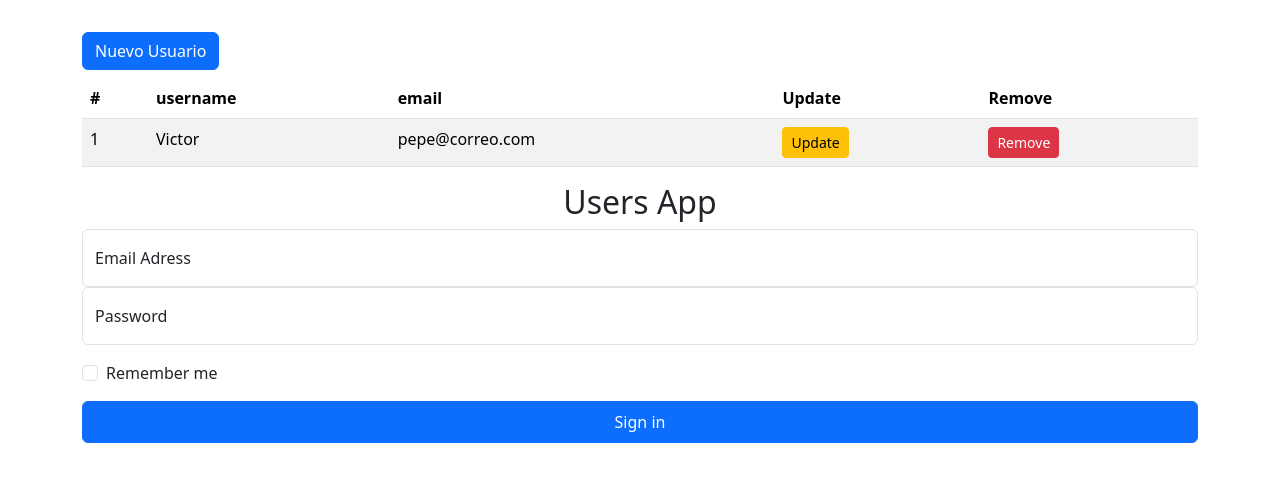
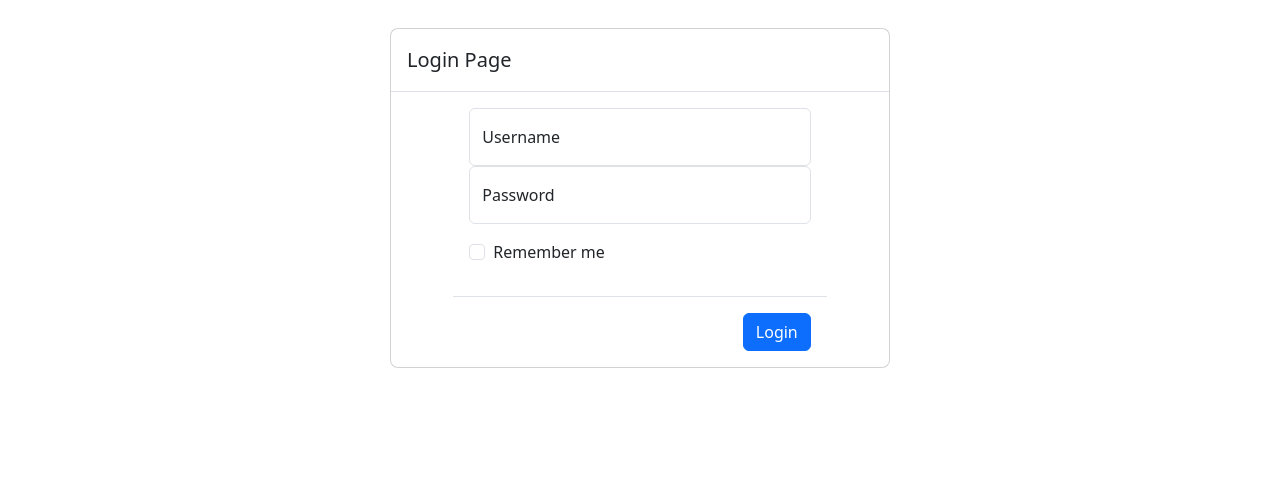
Before and after one commit to VictorPrado002/loginApp, a React (Vite) app: page / in a window 1280 px wide. Shown: the top 482 px of the page. Built offline with nearby package versions, Linux system fonts and the light colour scheme.

Commit message:
restrucuture of all layers

```diff
--- a/src/UsersApp.jsx
+++ b/src/UsersApp.jsx
@@ -1,91 +1,9 @@
-import { UsersList } from "./components/UsersList";
-import { UserForm } from "./components/UserForm";
-import { useUsers } from "./hooks/useUsers";
+import { LoginPage } from "./auth/pages/LoginPage";
+import { UsersPage } from "./pages/UsersPage";
 
-
-
-export const UsersApp = () =>{
-
-    const {
-        users,
-        userSelected,
-        initialUserForm,
-        visibleForm,
-        handlerAddUser,
-        handlerRemoveUser,
-        handlerUserSelectedForm,
-        handlerOpenForm,
-        handlerCloseForm
-    } = useUsers();
-
-    return (
-      <>
-          {!visibleForm ||
-            <div className="abrir-modal animacion fadeIn">
-              <div className="modal" style={{display:"block"}} tabIndex="-1">
-                <div className="modal-dialog" role="document">
-                  <div className="modal-content">
-                    <div className="modal-header">
-                      <h5 className="modal-title">
-                        {userSelected.id>0 ?'Editar':'Crear'} Modal Usuarios
-                      </h5>
-                    </div>
-                    <div className="modal-body">
-                      <UserForm
-                        handlerAddUser={handlerAddUser}
-                        initialUserForm={initialUserForm}
-                        userSelected={userSelected}
-                        handlerCloseForm={handlerCloseForm}
-                      />
-                    </div>
-                  </div>
-                </div>
-              </div>
-            </div>
-          }
-
-         <div className="container my-4 ">
-      <div className="row">
-        <div className="col">
-          {visibleForm ||
-          <button
-          className="btn btn-primary my-2"
-          onClick={handlerOpenForm}>
-            Nuevo Usuario
-          </button>}
-          {users.length===0
-          ? <div className="alert alert-warning">No hay usuarios en el sistema!</div>
-          : <UsersList
-              users={users}
-              handlerRemoveUser={handlerRemoveUser}
-              handlerUserSelectedForm={handlerUserSelectedForm} />}
-        </div>
-      </div>
-      <h2 className="text-center">Users App</h2>
-      <form className="form-signin m-auto w-40 " action="">
-        <div className="form-floating">
-          <input
-            type="email"
-            className="form-control"
-            placeholder="name@example.com"
-          />
-          <label>Email Adress</label>
-        </div>
-        <div className="form-floating">
-          <input type="text" className="form-control" placeholder="Password" />
-          <label>Password</label>
-        </div>
-        <div className="form-check text-start my-3">
-          <input
-            className="form-check-input"
-            type="checkbox"
-            value="remember-me"
-          />
-          <label className="form-check-label">Remember me</label>
-        </div>
-        <button className="btn btn-primary w-100 py-2">Sign in</button>
-      </form>
-    </div>
-    </>
-    );
-}
+export const UsersApp = () => {
+  return <>
+  <LoginPage/>
+  {/* <UsersPage/> */}
+  </>;
+};
--- /dev/null
+++ b/src/auth/pages/LoginPage.jsx
@@ -0,0 +1,50 @@
+export const LoginPage = () => {
+  return (
+    <>
+      <div className="modal" tabIndex="-1" style={{display:"block"}}>
+        <div className="modal-dialog">
+          <div className="modal-content">
+            <div className="modal-header">
+              <h5 className="modal-title">Login Page</h5>
+            </div>
+            <form className="form-signin m-auto w-75 " action="">
+              <div className="modal-body">
+                <div className="form-floating">
+                  <input
+                    type="text"
+                    className="form-control"
+                    placeholder="Username"
+                    name="username"
+                  />
+                  <label>Username</label>
+                </div>
+                <div className="form-floating">
+                  <input
+                    type="password"
+                    className="form-control"
+                    placeholder="Password"
+                    name="Password"
+                  />
+                  <label>Password</label>
+                </div>
+                <div className="form-check text-start my-3">
+                  <input
+                    className="form-check-input"
+                    type="checkbox"
+                    value="remember-me"
+                  />
+                  <label className="form-check-label">Remember me</label>
+                </div>
+              </div>
+              <div className="modal-footer">
+                <button type="submit" className="btn btn-primary">
+                  Login
+                </button>
+              </div>
+            </form>
+          </div>
+        </div>
+      </div>
+    </>
+  );
+};
--- /dev/null
+++ b/src/components/UserModalForm.jsx
@@ -0,0 +1,32 @@
+import { UserForm } from "./UserForm";
+
+export const UserModalForm = ({
+  userSelected,
+  handlerAddUser,
+  initialUserForm,
+  handlerCloseForm,
+}) => {
+  return (
+    <div className="abrir-modal animacion fadeIn">
+      <div className="modal" style={{ display: "block" }} tabIndex="-1">
+        <div className="modal-dialog" role="document">
+          <div className="modal-content">
+            <div className="modal-header">
+              <h5 className="modal-title">
+                {userSelected.id > 0 ? "Editar" : "Crear"} Modal Usuarios
+              </h5>
+            </div>
+            <div className="modal-body">
+              <UserForm
+                handlerAddUser={handlerAddUser}
+                initialUserForm={initialUserForm}
+                userSelected={userSelected}
+                handlerCloseForm={handlerCloseForm}
+              />
+            </div>
+          </div>
+        </div>
+      </div>
+    </div>
+  );
+};
--- a/src/main.jsx
+++ b/src/main.jsx
@@ -1,9 +1,12 @@
 import { StrictMode } from 'react'
 import { createRoot } from 'react-dom/client'
 import { UsersApp } from './UsersApp'
+import { LoginPage } from './auth/pages/LoginPage'
+import "./styles.css";
+import { UsersPage } from './pages/UsersPage';
 
 createRoot(document.getElementById('root')).render(
   <StrictMode>
-    <UsersApp />
+    <UsersApp/>
   </StrictMode>,
 )
--- /dev/null
+++ b/src/pages/UsersPage.jsx
@@ -0,0 +1,57 @@
+import { UsersList } from "../components/UsersList";
+import { useUsers } from "../hooks/useUsers";
+import { UserModalForm } from "../components/UserModalForm";
+
+export const UsersPage = () => {
+  const {
+    users,
+    userSelected,
+    initialUserForm,
+    visibleForm,
+    handlerAddUser,
+    handlerRemoveUser,
+    handlerUserSelectedForm,
+    handlerOpenForm,
+    handlerCloseForm,
+  } = useUsers();
+
+  return (
+    <>
+
+      {!visibleForm || (
+        <UserModalForm
+          userSelected={userSelected}
+          handlerAddUser={handlerAddUser}
+          initialUserForm={initialUserForm}
+          handlerCloseForm={handlerCloseForm}
+        />
+      )}
+      <h2 className="text-center">Users App</h2>
+      <div className="container my-4 ">
+        <div className="row">
+          <div className="col">
+            {visibleForm || (
+              <button
+                className="btn btn-primary my-2"
+                onClick={handlerOpenForm}
+              >
+                Nuevo Usuario
+              </button>
+            )}
+            {users.length === 0 ? (
+              <div className="alert alert-warning">
+                No hay usuarios en el sistema!
+              </div>
+            ) : (
+              <UsersList
+                users={users}
+                handlerRemoveUser={handlerRemoveUser}
+                handlerUserSelectedForm={handlerUserSelectedForm}
+              />
+            )}
+          </div>
+        </div>
+      </div>
+    </>
+  );
+};
```
